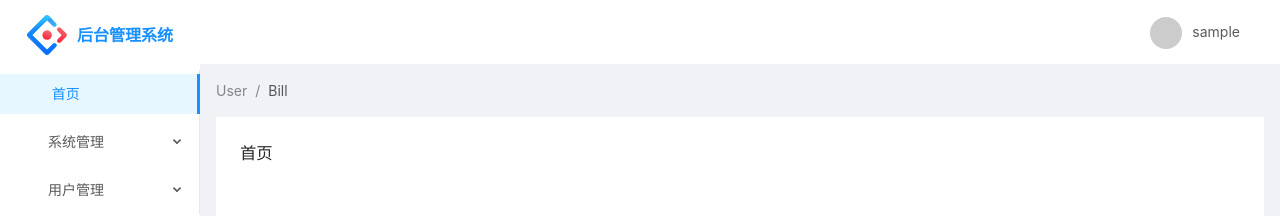
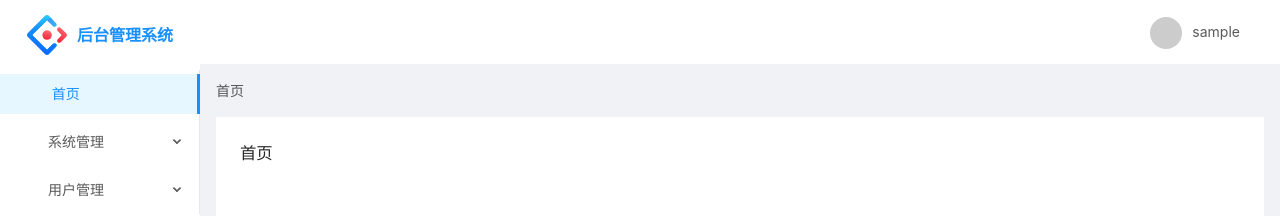
Before and after one commit to hitanquan/vue2-init-project, a Vue app: page /home in a window 1280 px wide. Shown: the top 216 px of the page. Built offline with nearby package versions, Linux system fonts and the light colour scheme; sample sign-in values are in the browser's storage.

Commit message:
update 动态面包屑

```diff
--- a/src/pages/home/Home.vue
+++ b/src/pages/home/Home.vue
@@ -5,8 +5,9 @@
       <layout-head-nav-bar />
       <a-layout-content style="margin: 0 16px">
         <a-breadcrumb style="margin: 16px 0">
-          <a-breadcrumb-item>User</a-breadcrumb-item>
-          <a-breadcrumb-item>Bill</a-breadcrumb-item>
+          <a-breadcrumb-item v-for="(item, index) in this.$route.matched" :key="index">
+            {{ item.meta.title }}
+          </a-breadcrumb-item>
         </a-breadcrumb>
         <div :style="{ padding: '24px', background: '#fff', minHeight: '360px' }">
           <router-view />
```
